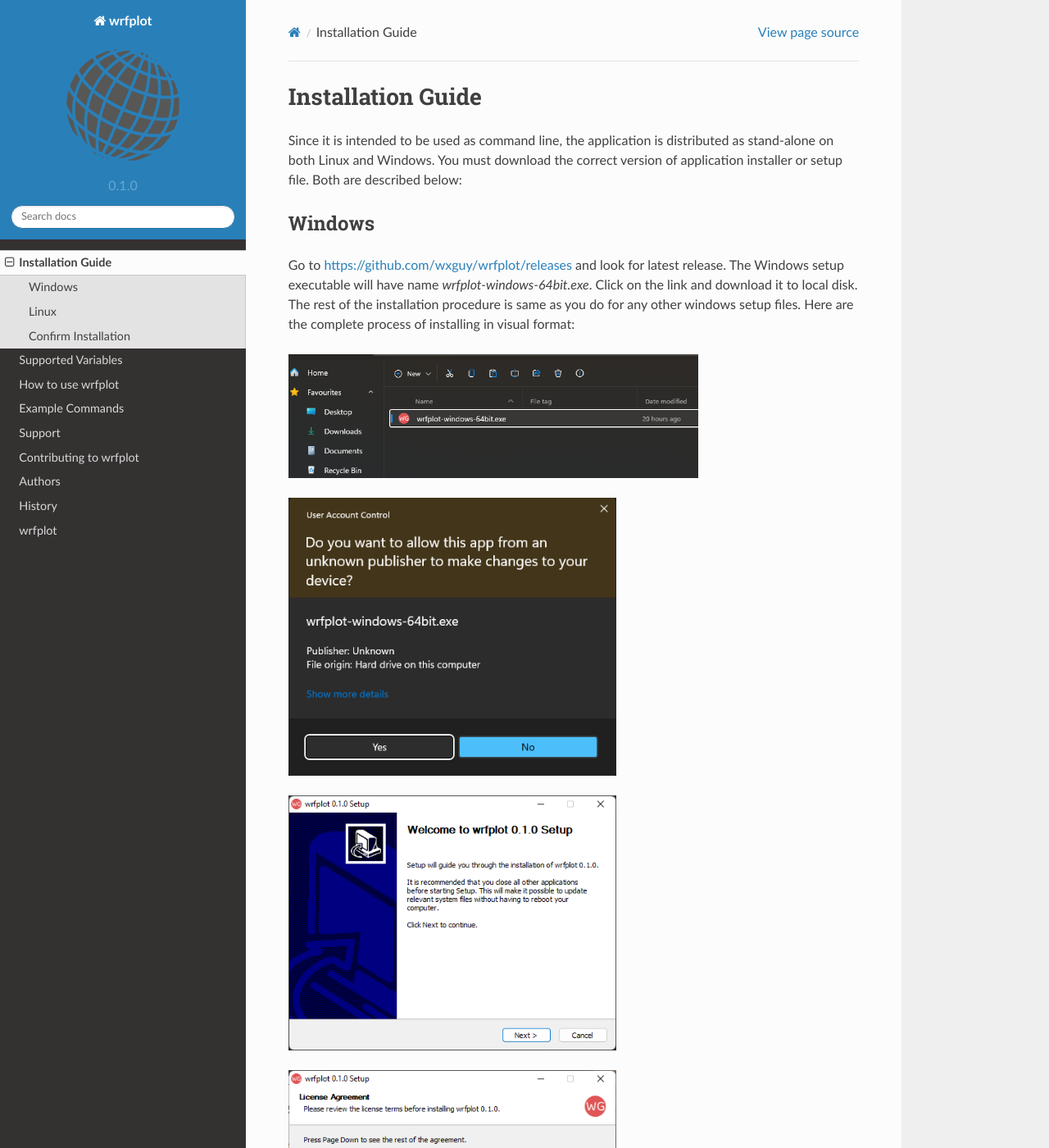
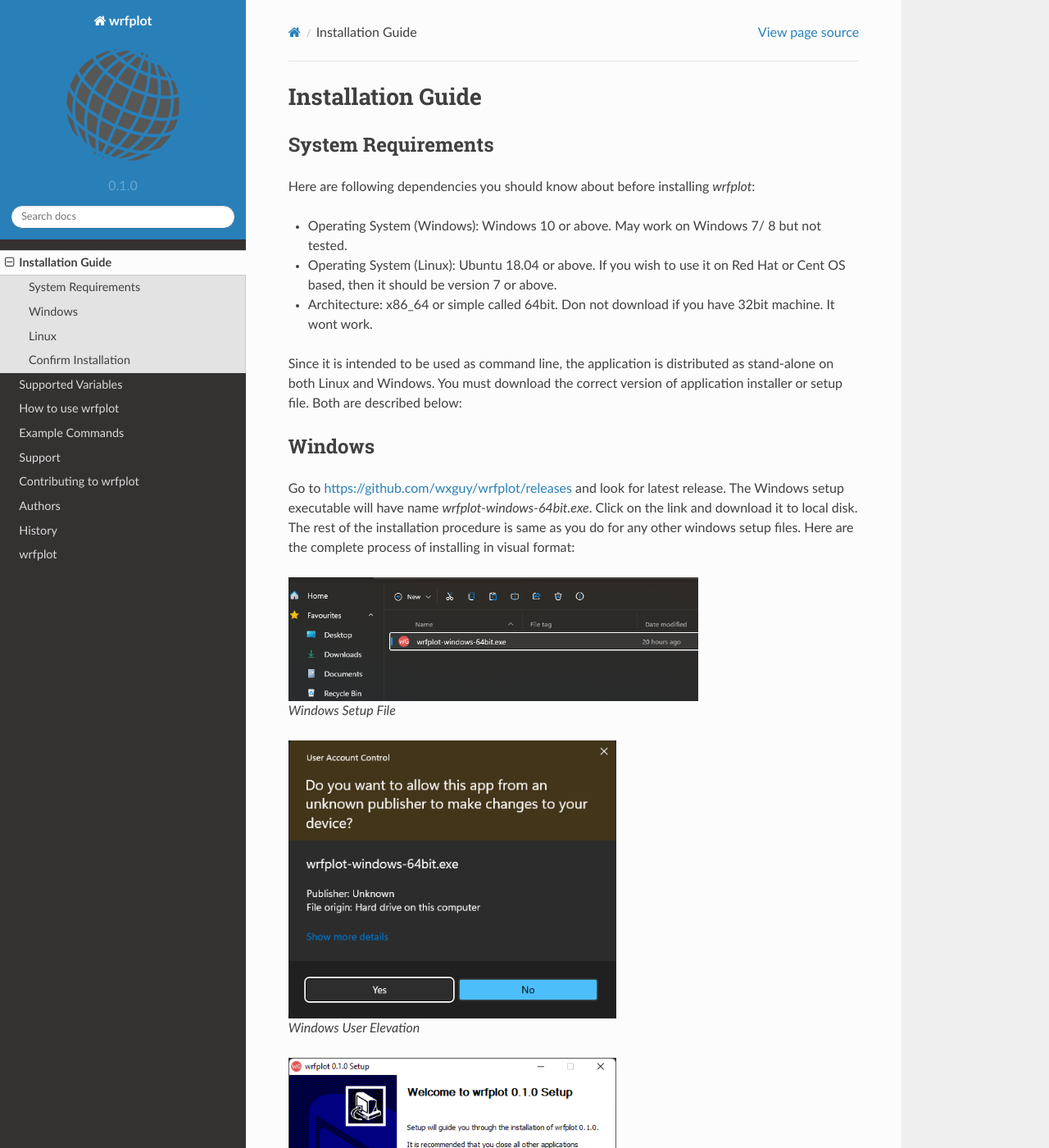
Before and after one commit to wxguy/wrfplot, a Sphinx documentation site: the page built from docs/install.rst, in a window 1280 px wide and 1400 px high. Shown: the whole window at 82% size. Built offline with Sphinx 7.4.7 and the Read the Docs theme 2.0.0, drawn with Linux system fonts in a browser that asks for light colours; some of the changed text lies outside the part shown.

```diff
--- a/docs/conf.py
+++ b/docs/conf.py
@@ -62,7 +62,8 @@ release = __version__
 extensions = ['sphinx.ext.autodoc',
               'sphinx.ext.viewcode',
               'sphinx.ext.napoleon',
-              'sphinx.ext.autosummary']
+              'sphinx.ext.autosummary',
+              'sphinx.ext.imgconverter']
 
 
 # Turn off code and image links for embedded mpl plots
--- a/docs/index.rst
+++ b/docs/index.rst
@@ -2,6 +2,10 @@
    sphinx-quickstart on Tue Jul 26 20:03:56 2022.
    You can adapt this file completely to your liking, but it should at least
    contain the root `toctree` directive.
+
+.. image:: https://readthedocs.org/projects/wrfplot/badge/?version=latest
+    :target: https://wrfplot.readthedocs.io/en/latest/?badge=latest
+    :alt: Documentation Status
 
 About wrfplot
 ===================================
--- a/docs/install.rst
+++ b/docs/install.rst
@@ -1,6 +1,15 @@
 ==================
 Installation Guide
 ==================
+
+System Requirements
+~~~~~~~~~~~~~~~~~~~
+
+Here are following dependencies you should know about before installing `wrfplot`:
+
+* Operating System (Windows): Windows 10 or above. May work on Windows 7/ 8 but not tested.
+* Operating System (Linux): Ubuntu 18.04 or above. If you wish to use it on Red Hat or Cent OS based, then it should be version 7 or above.
+* Architecture: x86_64 or simple called 64bit. Don not download if you have 32bit machine. It wont work.
 
 Since it is intended to be used as command line, the application is distributed as stand-alone on both Linux and Windows. You must download the correct version of application installer or setup file. Both are described below:
 
@@ -9,43 +18,60 @@ Windows
 
 Go to https://github.com/wxguy/wrfplot/releases and look for latest release. The Windows setup executable will have name `wrfplot-windows-64bit.exe`. Click on the link and download it to local disk. The rest of the installation procedure is same as you do for any other windows setup files. Here are the complete process of installing in visual format:
 
-.. image:: _static/images/screenshots/1-windows-setup.png
+.. figure:: _static/images/screenshots/1-windows-setup.png
   :width: 500
   :alt: Windows Setup File
 
-.. image:: _static/images/screenshots/2-user-elivation.png
+  Windows Setup File
+
+.. figure:: _static/images/screenshots/2-user-elivation.png
   :width: 400
   :alt: Windows User Elevation
 
-.. image:: _static/images/screenshots/3-windows-welcome-screen.png
+  Windows User Elevation
+
+.. figure:: _static/images/screenshots/3-windows-welcome-screen.png
   :width: 400
   :alt: Windows Welcome Screen
 
-.. image:: _static/images/screenshots/4-windows-user-agreement.png
+  Windows Welcome Screen
+
+.. figure:: _static/images/screenshots/4-windows-user-agreement.png
   :width: 400
   :alt: Windows User Agreement
 
-.. image:: _static/images/screenshots/5-windows-install-options.png
+  Windows User Agreement
+
+.. figure:: _static/images/screenshots/5-windows-install-options.png
   :width: 400
   :alt: Windows Install Options
 
-.. image:: _static/images/screenshots/6-windows-destination-dir.png
+  Windows Install Options
+
+.. figure:: _static/images/screenshots/6-windows-destination-dir.png
   :width: 400
   :alt: Windows Install Directory
 
-.. image:: _static/images/screenshots/7-windows-install-progress.png
+  Windows Install Directory
+
+.. figure:: _static/images/screenshots/7-windows-install-progress.png
   :width: 400
   :alt: Windows Install Progress
 
-.. image:: _static/images/screenshots/8-windows-install-finish.png
+  Windows Install Progress
+
+.. figure:: _static/images/screenshots/8-windows-install-finish.png
   :width: 400
   :alt: Windows Finish Screen
 
+  Windows Finish Screen
+
+That's it. You have successfully installed `wrfplot`.
 
 Linux
 ~~~~~~
 
- Go to https://github.com/wxguy/wrfplot/releases and look for latest release. The Windows setup executable will have name `wrfplot-linux-64bit.run`. Click on the link and download it to local disk. Thereafter execute the below command (assuming that the Linux installer is downloaded at `~/Downloads`)::
+ Go to https://github.com/wxguy/wrfplot/releases and look for latest release. The Linux installer will have name `wrfplot-linux-64bit.run`. Click on the link and download it to local disk. Thereafter execute the below command (assuming that the Linux installer is downloaded at `~/Downloads`)::
 
  	$ bash ~/Downloads/wrfplot-linux-64bit.run
 
--- a/docs/usage.rst
+++ b/docs/usage.rst
@@ -60,7 +60,7 @@ Now, lets go ahead and start plotting the variable "2m Relative Humidity" named
         Plotting "rh2" for Time: 30-03-2016_00:00
           Image saved at : "/home/wxguy/Documents/wrfplot_output/rh2_30-03-2016_00_00.png"
         Plotting "rh2" for Time: 30-03-2016_06:01
-	Plotting "rh2":   8%|█████▎                                                               | 1/13 [00:06<01:23,  6.96s/it]
+	Plotting "rh2":   1%|                                                               | 1/13 [00:06<01:23,  6.96s/it]
 
 In the above command, we have provided three options where:
 
```
Also changed, not shown: README.md (+8 -1 lines).
